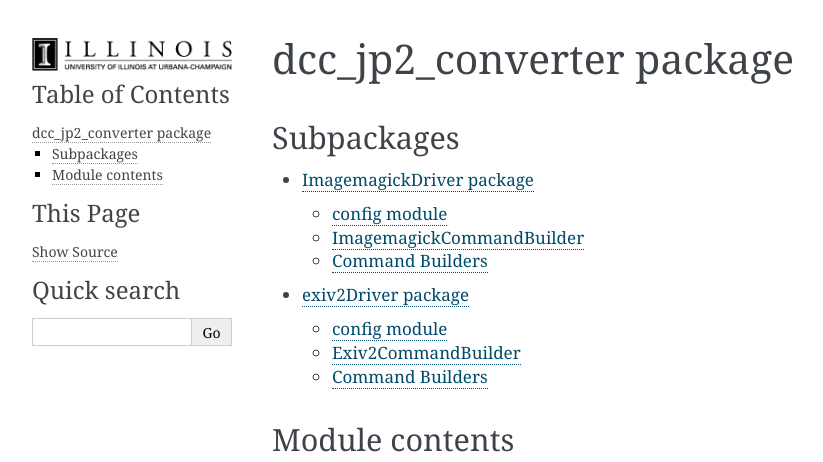
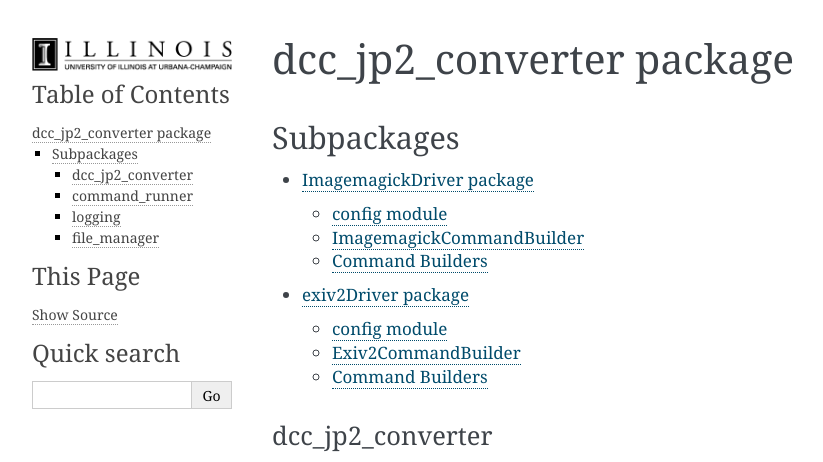
Before and after one commit to UIUCLibrary/DCC_jp2_converter, a Sphinx documentation site: the page built from docs/source/dcc_jp2_converter.rst, in a window 1280 px wide. Shown: the top 462 px of the page, without its empty margins (148-971 px from the left). Built offline with Sphinx 7.4.7, drawn with Linux system fonts in a browser that asks for light colours; pages that are not in the unit, such as notebooks, are missing from menus; some of the changed text lies outside the part shown; grey boxes are pictures that could not be loaded.

Commit message:
moved modules contents relating to the dcc converter module to here

```diff
--- a/docs/source/dcc_jp2_converter.rst
+++ b/docs/source/dcc_jp2_converter.rst
@@ -10,10 +10,27 @@
     dcc_jp2_converter.ImagemagickDriver
     dcc_jp2_converter.exiv2Driver
 
-Module contents
----------------
+dcc_jp2_converter
+^^^^^^^^^^^^^^^^^
 
 .. automodule:: dcc_jp2_converter
     :members:
     :undoc-members:
     :show-inheritance:
+
+command_runner
+^^^^^^^^^^^^^^
+
+.. automodule:: dcc_jp2_converter.command_runner
+    :members:
+
+logging
+^^^^^^^
+
+.. automodule:: dcc_jp2_converter.logging
+    :members:
+
+file_manager
+^^^^^^^^^^^^
+.. automodule:: dcc_jp2_converter.file_manager
+    :members:
```
